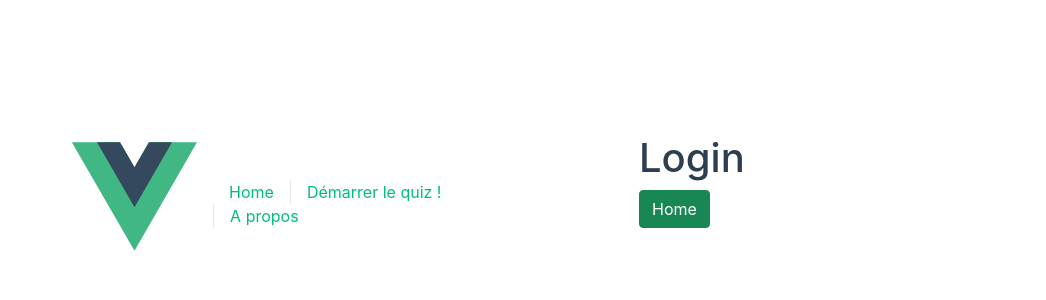
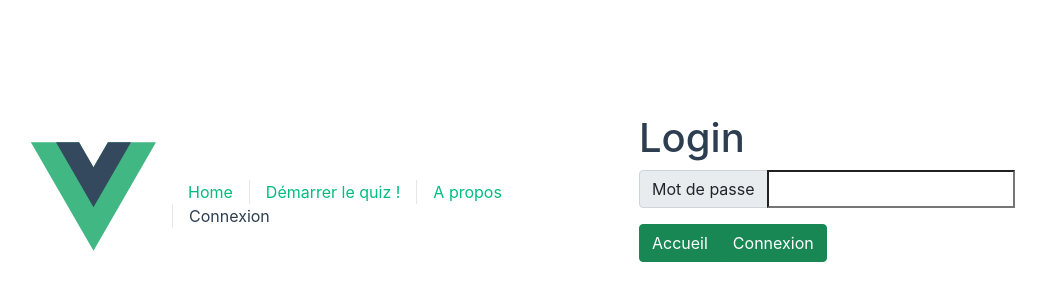
Before and after one commit to BaptisteBtx/Quiz-full-stack, a Vue app in the folder quiz-ui/: page /login in a window 1280 px wide. Shown: the part 204-504 px from the top of the page, without its empty margins (1-1047 px from the left). Built offline with nearby package versions, Linux system fonts and the light colour scheme.

Commit message:
LoginPage

```diff
--- a/quiz-ui/src/App.vue
+++ b/quiz-ui/src/App.vue
@@ -13,6 +13,7 @@ import { RouterLink, RouterView } from 'vue-router'
         <RouterLink to="/">Home</RouterLink>
         <RouterLink to="/start_new_quiz">Démarrer le quiz !</RouterLink>
         <RouterLink to="/about">A propos</RouterLink>
+        <RouterLink to="/login">Connexion</RouterLink>
       </nav>
     </div>
   </header>
--- a/quiz-ui/src/services/QuizApiService.js
+++ b/quiz-ui/src/services/QuizApiService.js
@@ -33,5 +33,9 @@ export default {
   },
   getQuestion(position) {
     return this.call("get", "questions?position=" + position);
+  },
+  login(password) {
+    //To Do : get Token for user
+    return 1
   }
 };
--- a/quiz-ui/src/views/LoginPage.vue
+++ b/quiz-ui/src/views/LoginPage.vue
@@ -3,6 +3,7 @@ import { ref, watchEffect } from 'vue'
 
 import { useRouter } from 'vue-router';
 import participationStorageService from '../services/ParticipationStorageService';
+import quizApiService from '../services/QuizApiService'
 
 const router = useRouter()
 
@@ -10,10 +11,27 @@ const router = useRouter()
 
 // Variables formulaire
 const username = ref(participationStorageService.getPlayerName())
+const badPassword = ref("")
+const password = ref("")
+
 
 // Launch quiz
 async function returnHome() {
   router.push('/')
+}
+
+async function connect() {
+  let token = quizApiService.login(password)
+  console.log(token)
+  if (token === undefined) {
+    badPassword.value = "Mauvais mot de passe"
+  }
+  else {
+    badPassword.value = ""
+    router.push('/list_questions_admin')
+  }
+
+
 }
 
 // Export default : remplacé par script setup
@@ -23,7 +41,15 @@ async function returnHome() {
 <template>
   <div>
     <h1>Login</h1>
-    <button type="button" class="btn btn-success" @click="returnHome">Home</button>
+    <div class="input-group mb-3">
+      <span class="input-group-text" id="form-username">Mot de passe</span>
+      <input type="text" aria-label="Password" aria-describedby="form-username" v-model="password">
+    </div>
+    <p>{{ badPassword }}</p>
+    <div class="input-group mb-3">
+      <button type="button" class="btn btn-success" @click="returnHome">Accueil</button>
+      <button type="button" class="btn btn-success" @click="connect">Connexion</button>
+    </div>
   </div>
 </template>
 
```
